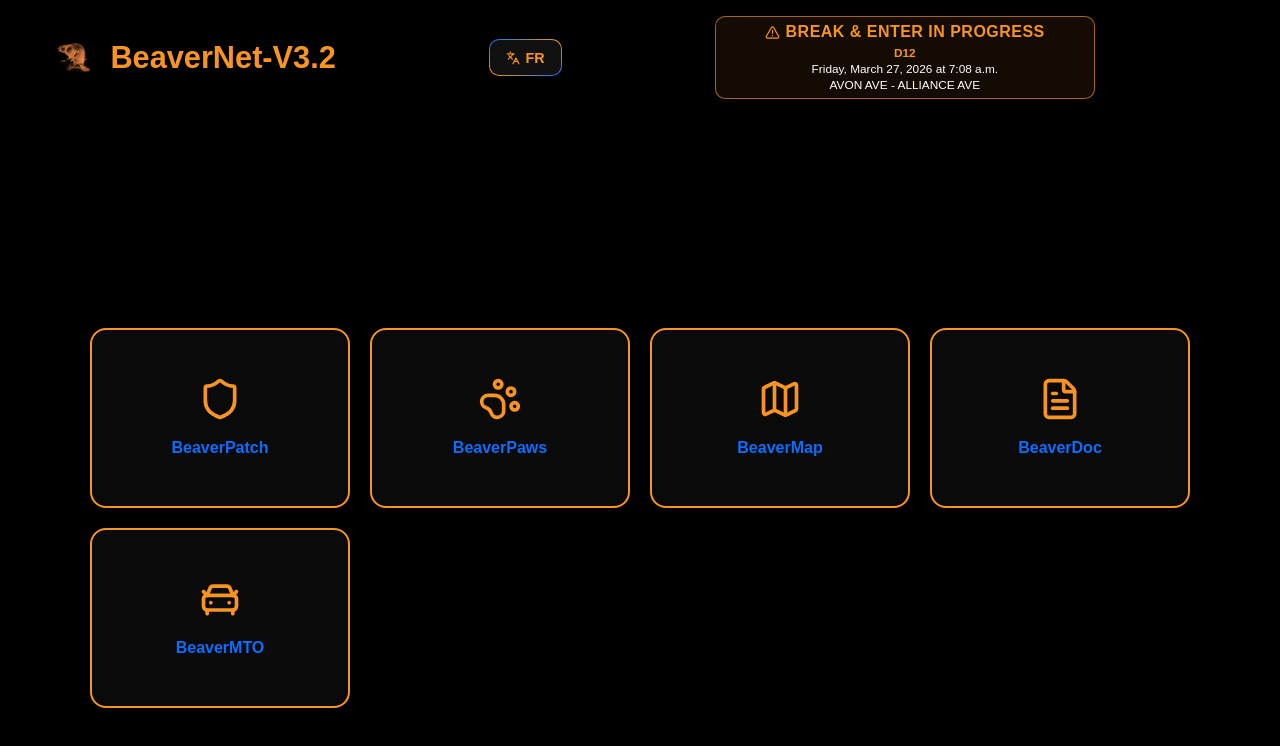
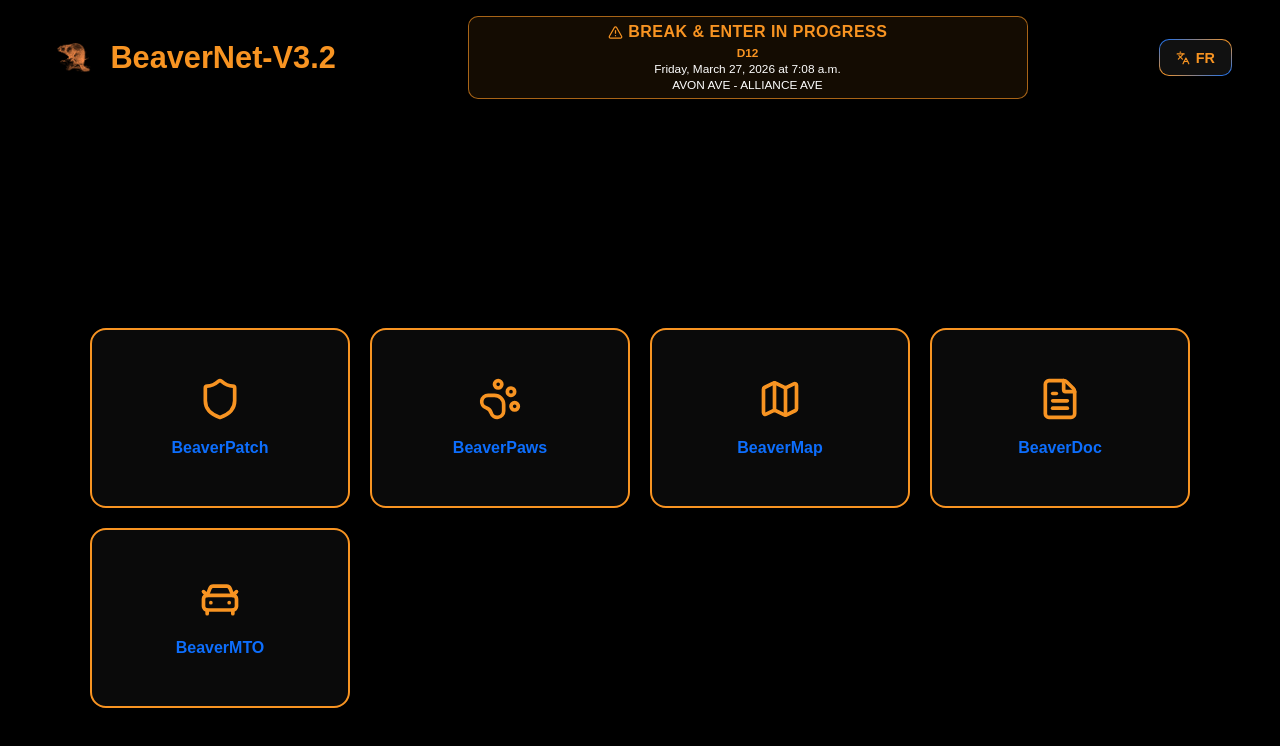
Before and after one commit to remiguillette/BeaverNet-3.2, a React (Vite) app: page / in a window 1280 px wide. Shown: the top 746 px of the page. Built offline with nearby package versions, Linux system fonts and the light colour scheme; no server answers.

Commit message:
Adjust header layout: brand left, alert center, language right

```diff
--- a/src/components/layout/header/Header.tsx
+++ b/src/components/layout/header/Header.tsx
@@ -31,6 +31,13 @@ export const Header = () => {
           title={t("header.brand.title")}
         />
 
+        <HeaderAlert
+          title={t("header.alert.title")}
+          code={t("header.alert.code")}
+          timestamp={t("header.alert.timestamp")}
+          location={t("header.alert.location")}
+        />
+
         <HeaderNav
           navAriaLabel={t("header.nav.mainAria")}
           toggleAriaLabel={t("header.nav.languageToggleAria")}
@@ -38,13 +45,6 @@ export const Header = () => {
           buttonRef={buttonRef}
           onToggleLanguage={toggleLanguage}
         />
-
-        <HeaderAlert
-          title={t("header.alert.title")}
-          code={t("header.alert.code")}
-          timestamp={t("header.alert.timestamp")}
-          location={t("header.alert.location")}
-        />
       </div>
     </header>
   );
--- a/src/styles/global.css
+++ b/src/styles/global.css
@@ -40,7 +40,7 @@ footer {
   align-items: center;
   justify-content: space-between;
   gap: 1rem;
-  flex-wrap: wrap;
+  flex-wrap: nowrap;
 }
 
 .header-brand-link {
@@ -90,22 +90,26 @@ footer {
 }
 
 .header-nav {
+  order: 3;
   display: flex;
   align-items: center;
   gap: 0.75rem;
   flex-wrap: wrap;
-  margin-left: auto;
+  margin-left: 0;
 }
 
 .header-alert {
+  order: 2;
+  flex: 1;
   border: 1px solid rgba(248, 148, 34, 0.65);
   border-radius: 10px;
   background: rgba(248, 148, 34, 0.08);
   color: #fff;
   padding: 0.4rem 0.75rem;
-  min-width: min(380px, 100%);
+  min-width: min(320px, 100%);
   text-align: center;
   margin-inline: auto;
+  max-width: 560px;
 }
 
 .header-alert-title {
@@ -560,6 +564,7 @@ main {
 @media (max-width: 699px) {
   .site-header-inner {
     align-items: stretch;
+    flex-wrap: wrap;
   }
 
   .header-nav {
```
